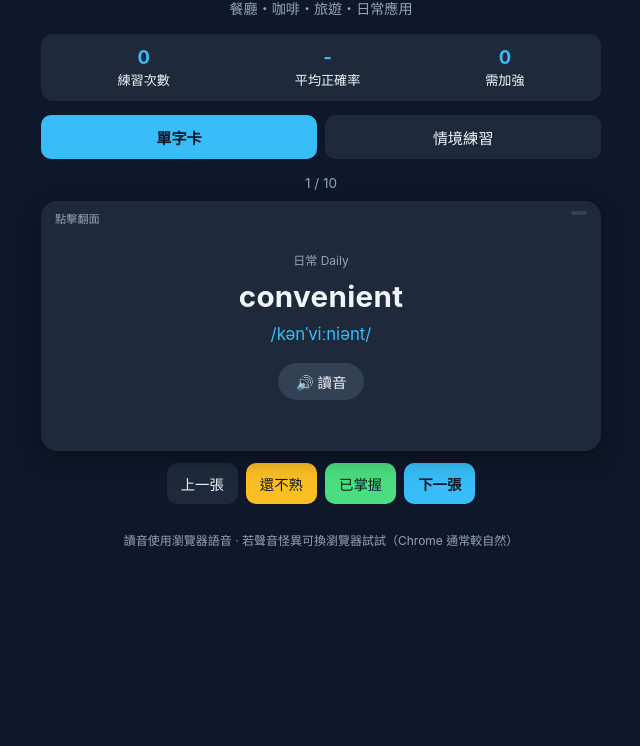
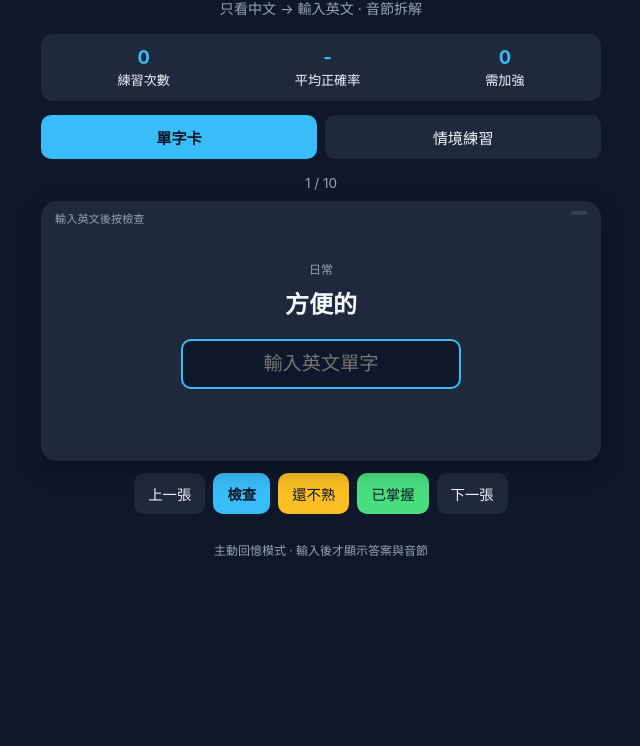
Before and after one commit to siumeifc1988-sketch/english-practice, a plain HTML site: page index.html in a window 1280 px wide. Shown: the part 54-800 px from the top of the page, without its empty margins (319-959 px from the left). Drawn offline with Linux system fonts and the light colour scheme.

Commit message:
Flashcards: Chinese prompt only, type English answer, syllable breakdown instead of IPA

```diff
--- a/index.html
+++ b/index.html
@@ -3,7 +3,7 @@
 <head>
   <meta charset="UTF-8">
   <meta name="viewport" content="width=device-width, initial-scale=1.0">
-  <title>生活英文練習 | 餐廳・咖啡・旅遊</title>
+  <title>生活英文單字卡 | 主動回憶</title>
   <style>
     :root {
       --bg: #0f172a;
@@ -51,10 +51,10 @@
     .panel.active { display: block; }
 
     .flashcard {
-      background: var(--card); border-radius: 16px; padding: 22px 16px;
-      min-height: 250px; display: flex; flex-direction: column;
+      background: var(--card); border-radius: 16px; padding: 24px 18px;
+      min-height: 260px; display: flex; flex-direction: column;
       justify-content: center; align-items: center; text-align: center;
-      cursor: pointer; box-shadow: 0 8px 24px rgba(0,0,0,0.3);
+      box-shadow: 0 8px 24px rgba(0,0,0,0.3);
       margin-bottom: 12px; position: relative;
     }
     .flashcard .label { position: absolute; top: 10px; left: 14px; font-size: 0.7rem; color: var(--muted); }
@@ -63,16 +63,29 @@
       padding: 2px 8px; border-radius: 20px; background: #334155;
     }
     .flashcard .badge.weak { background: var(--error); color: #0f172a; }
-    .flashcard .front, .flashcard .back { width: 100%; }
-    .flashcard .back { display: none; }
-    .flashcard.flipped .front { display: none; }
-    .flashcard.flipped .back { display: block; }
 
-    .category { font-size: 0.75rem; color: var(--muted); margin-bottom: 4px; }
-    .word { font-size: 1.85rem; font-weight: 700; letter-spacing: 0.3px; margin-bottom: 4px; }
-    .ipa { font-size: 1.05rem; color: var(--accent); margin-bottom: 6px; }
-    .meaning { font-size: 1.1rem; margin: 6px 0; }
-    .spelling { font-size: 0.88rem; color: var(--muted); margin-top: 6px; }
+    .category { font-size: 0.75rem; color: var(--muted); margin-bottom: 8px; }
+    .prompt { font-size: 1.5rem; font-weight: 600; margin-bottom: 16px; }
+    .answer-input {
+      width: 100%; max-width: 280px;
+      padding: 12px 14px;
+      border-radius: 10px;
+      border: 2px solid #334155;
+      background: #0f172a;
+      color: var(--text);
+      font-size: 1.2rem;
+      text-align: center;
+      margin-bottom: 12px;
+    }
+    .answer-input:focus { outline: none; border-color: var(--accent); }
+    .answer-input.correct { border-color: var(--success); }
+    .answer-input.wrong { border-color: var(--error); }
+
+    .result-area { width: 100%; margin-top: 8px; display: none; }
+    .result-area.show { display: block; }
+    .correct-word { font-size: 1.6rem; font-weight: 700; margin-bottom: 6px; }
+    .syllable { font-size: 1.15rem; color: var(--accent); margin-bottom: 8px; letter-spacing: 1px; }
+    .meaning { font-size: 1rem; margin: 6px 0; }
     .example { font-size: 0.9rem; color: var(--accent); margin-top: 8px; font-style: italic; }
     .usage { font-size: 0.85rem; color: var(--muted); margin-top: 6px; }
 
@@ -88,7 +101,7 @@
     }
     .speak-btn:active { background: var(--accent); color: #0f172a; }
 
-    .controls { display: flex; gap: 8px; justify-content: center; flex-wrap: wrap; margin-top: 6px; }
+    .controls { display: flex; gap: 8px; justify-content: center; flex-wrap: wrap; margin-top: 8px; }
     button.btn {
       padding: 10px 14px; border: none; border-radius: 10px;
       font-size: 0.9rem; cursor: pointer; background: var(--card); color: var(--text);
@@ -141,8 +154,8 @@
 </head>
 <body>
   <div class="container">
-    <h1>生活英文練習</h1>
-    <p class="subtitle">餐廳・咖啡・旅遊・日常應用</p>
+    <h1>生活英文單字卡</h1>
+    <p class="subtitle">只看中文 → 輸入英文 · 音節拆解</p>
 
     <div class="stats" id="stats">
       <div><strong id="stat-quizzes">0</strong>練習次數</div>
@@ -158,31 +171,32 @@
     <!-- Flashcard -->
     <div id="flash" class="panel active">
       <div class="progress" id="flash-progress">1 / 10</div>
-      <div class="flashcard" id="card" onclick="flipCard()">
-        <div class="label">點擊翻面</div>
+      <div class="flashcard" id="card">
+        <div class="label">輸入英文後按檢查</div>
         <div class="badge" id="card-badge"></div>
-        <div class="front">
-          <div class="category" id="front-cat"></div>
-          <div class="word" id="front-word"></div>
-          <div class="ipa" id="front-ipa"></div>
-          <button class="speak-btn" onclick="event.stopPropagation(); speakWord()">🔊 讀音</button>
-        </div>
-        <div class="back">
-          <div class="word" id="back-word"></div>
-          <div class="ipa" id="back-ipa"></div>
-          <div class="meaning" id="back-meaning"></div>
-          <div class="spelling" id="back-spelling"></div>
-          <div class="example" id="back-example"></div>
-          <div class="usage" id="back-usage"></div>
-          <button class="speak-btn" onclick="event.stopPropagation(); speakWord()">🔊 再聽一次</button>
+
+        <div class="category" id="front-cat"></div>
+        <div class="prompt" id="front-prompt"></div>
+
+        <input type="text" class="answer-input" id="user-answer" placeholder="輸入英文單字" autocomplete="off" autocorrect="off" autocapitalize="off" spellcheck="false">
+
+        <div class="result-area" id="result-area">
+          <div class="correct-word" id="correct-word"></div>
+          <div class="syllable" id="syllable"></div>
+          <div class="example" id="example"></div>
+          <div class="usage" id="usage"></div>
+          <button class="speak-btn" onclick="speakWord()">🔊 讀音</button>
         </div>
       </div>
+
       <div class="controls">
         <button class="btn" onclick="prevCard()">上一張</button>
+        <button class="btn primary" id="check-btn" onclick="checkAnswer()">檢查</button>
         <button class="btn warning" onclick="markWeak()">還不熟</button>
         <button class="btn success" onclick="markKnown()">已掌握</button>
-        <button class="btn primary" onclick="nextCard()">下一張</button>
+        <button class="btn" onclick="nextCard()">下一張</button>
       </div>
+
       <div class="weak-list" id="weak-box" style="display:none">
         <h3>目前需加強的單字</h3>
         <div id="weak-items"></div>
@@ -199,111 +213,100 @@
       <div class="result" id="result" style="display:none"></div>
     </div>
 
-    <footer>讀音使用瀏覽器語音 · 若聲音怪異可換瀏覽器試試（Chrome 通常較自然）</footer>
+    <footer>主動回憶模式 · 輸入後才顯示答案與音節</footer>
   </div>
 
   <script>
-    // Practical daily vocabulary
     const cards = [
       {
         id: "w1",
-        category: "餐廳 Restaurant",
+        category: "餐廳",
+        prompt: "菜單",
         word: "menu",
-        ipa: "/ˈmenjuː/",
-        meaning: "菜單",
-        spelling: "men-u",
+        syllable: "men-u",
         example: "Can I see the menu, please?",
-        usage: "點餐前常說的句子"
+        usage: "點餐前常說"
       },
       {
         id: "w2",
-        category: "餐廳 Restaurant",
+        category: "餐廳",
+        prompt: "推薦",
         word: "recommend",
-        ipa: "/ˌrekəˈmend/",
-        meaning: "推薦",
-        spelling: "兩個 m：re-commend",
+        syllable: "re-com-mend",
         example: "What do you recommend?",
-        usage: "問店員推薦菜色"
+        usage: "問店員推薦菜色（注意兩個 m）"
       },
       {
         id: "w3",
-        category: "餐廳 Restaurant",
+        category: "餐廳",
+        prompt: "帳單",
         word: "bill",
-        ipa: "/bɪl/",
-        meaning: "帳單（美式也常用 check）",
-        spelling: "簡單拼法",
+        syllable: "bill",
         example: "Can I have the bill, please?",
         usage: "結帳時使用"
       },
       {
         id: "w4",
-        category: "咖啡 Cafe",
+        category: "咖啡",
+        prompt: "拿鐵",
         word: "latte",
-        ipa: "/ˈlɑːteɪ/",
-        meaning: "拿鐵",
-        spelling: "lat-te",
+        syllable: "lat-te",
         example: "I'd like a latte, please.",
         usage: "點咖啡常用"
       },
       {
         id: "w5",
-        category: "咖啡 Cafe",
+        category: "咖啡",
+        prompt: "外帶",
         word: "takeaway",
-        ipa: "/ˈteɪkəweɪ/",
-        meaning: "外帶（美式 to go）",
-        spelling: "take-away",
+        syllable: "take-a-way",
         example: "Is this for here or takeaway?",
-        usage: "店員常問的問題"
+        usage: "咖啡店常問的問題"
       },
       {
         id: "w6",
-        category: "旅遊 Travel",
+        category: "旅遊",
+        prompt: "預約 / 訂位",
         word: "reservation",
-        ipa: "/ˌrezəˈveɪʃn/",
-        meaning: "預約、訂位",
-        spelling: "re-ser-va-tion",
-        example: "I have a reservation under Kim.",
-        usage: "飯店或餐廳報預約名字"
+        syllable: "re-ser-va-tion",
+        example: "I have a reservation under Chan.",
+        usage: "飯店或餐廳報預約"
       },
       {
         id: "w7",
-        category: "旅遊 Travel",
+        category: "旅遊",
+        prompt: "行李",
         word: "luggage",
-        ipa: "/ˈlʌɡɪdʒ/",
-        meaning: "行李（不可數）",
-        spelling: "lug-gage（兩個 g）",
+        syllable: "lug-gage",
         example: "Where can I leave my luggage?",
-        usage: "機場或飯店問行李"
+        usage: "不可數名詞，不能加 s"
       },
       {
         id: "w8",
-        category: "旅遊 Travel",
-        word: "direction",
-        ipa: "/dəˈrekʃn/",
-        meaning: "方向",
-        spelling: "di-rec-tion",
+        category: "旅遊",
+        prompt: "方向（問路）",
+        word: "directions",
+        syllable: "di-rec-tions",
         example: "Can you give me directions to the station?",
-        usage: "問路時使用"
+        usage: "問路時用複數"
       },
       {
         id: "w9",
-        category: "日常 Daily",
+        category: "日常",
+        prompt: "有空的 / 可用的",
         word: "available",
-        ipa: "/əˈveɪləbl/",
-        meaning: "有空的、可用的",
-        spelling: "a-vail-able",
+        syllable: "a-vail-a-ble",
         example: "Is this table available?",
         usage: "問座位或時間是否有空"
       },
       {
         id: "w10",
-        category: "日常 Daily",
+        category: "日常",
+        prompt: "方便的",
         word: "convenient",
-        ipa: "/kənˈviːniənt/",
-        meaning: "方便的",
-        spelling: "con-ven-ient",
-        example: "Is it convenient for you to meet tomorrow?",
-        usage: "約時間或問地點是否方便"
+        syllable: "con-ven-ient",
+        example: "Is it convenient for you?",
+        usage: "約時間或問是否方便"
       }
     ];
 
@@ -312,7 +315,7 @@
         id: "q1",
         type: "mc",
         q: "在餐廳想看菜單，最自然的說法是？",
-        options: ["Give me menu.", "Can I see the menu, please?", "I want menu."],
+        options: ["Give me menu.", "Can I see the menu, please?", "I want the menu."],
         answer: 1,
         point: "menu",
         explain: "禮貌又常用的說法是 Can I see the menu, please?"
@@ -323,16 +326,16 @@
         q: "想請店員推薦：What do you ______ ?",
         answer: "recommend",
         point: "recommend",
-        explain: "問推薦用 recommend。"
+        explain: "拼法是 re-com-mend（兩個 m）。"
       },
       {
         id: "q3",
         type: "mc",
-        q: "結帳時怎麼說？",
-        options: ["I want pay.", "Can I have the bill, please?", "Give me money."],
+        q: "結帳時最常用的說法是？",
+        options: ["I want pay.", "Can I have the bill, please?", "Give me the money."],
         answer: 1,
         point: "bill",
-        explain: "Can I have the bill, please? 是最常見的結帳說法（美式也可用 check）。"
+        explain: "Can I have the bill, please? 是最常見說法。"
       },
       {
         id: "q4",
@@ -345,7 +348,7 @@
       {
         id: "q5",
         type: "mc",
-        q: "店員問「在這裡喝還是外帶？」較自然的英文是？",
+        q: "店員問「在這裡喝還是外帶？」較自然的是？",
         options: ["Here or takeaway?", "Is this for here or takeaway?", "You eat here?"],
         answer: 1,
         point: "takeaway",
@@ -354,32 +357,14 @@
       {
         id: "q6",
         type: "fill",
-        q: "飯店報預約：I have a ______ under Chen.",
+        q: "飯店報預約：I have a ______ under Chan.",
         answer: "reservation",
         point: "reservation",
         explain: "reservation 是預約/訂位。"
-      },
-      {
-        id: "q7",
-        type: "mc",
-        q: "「行李」正確說法是？",
-        options: ["luggages", "luggage", "luggags"],
-        answer: 1,
-        point: "luggage",
-        explain: "luggage 是不可數名詞，不能加 s。"
-      },
-      {
-        id: "q8",
-        type: "fill",
-        q: "問路：Can you give me ______ to the station?",
-        answer: "directions",
-        point: "direction",
-        explain: "directions（複數）表示「怎麼走」。"
       }
     ];
 
-    // Storage
-    const STORAGE_KEY = "dailyEnglishData";
+    const STORAGE_KEY = "dailyEnglishActiveRecall";
 
     function loadData() {
       try {
@@ -396,21 +381,15 @@
 
     let data = loadData();
 
-    // Better voice selection
     let preferredVoice = null;
-
     function loadVoices() {
       const voices = speechSynthesis.getVoices();
-      // Prefer clear English voices
       preferredVoice = voices.find(v => v.lang === "en-US" && /Google|Samantha|Susan|Natural|Premium/i.test(v.name))
-        || voices.find(v => v.lang === "en-US" && v.localService)
+        || voices.find(v => v.lang === "en-US")
         || voices.find(v => v.lang.startsWith("en"))
         || null;
     }
-
-    if (speechSynthesis.onvoiceschanged !== undefined) {
-      speechSynthesis.onvoiceschanged = loadVoices;
-    }
+    if (speechSynthesis.onvoiceschanged !== undefined) speechSynthesis.onvoiceschanged = loadVoices;
     loadVoices();
 
     function speakWord() {
@@ -420,12 +399,10 @@
       const utt = new SpeechSynthesisUtterance(c.word);
       utt.lang = "en-US";
       utt.rate = 0.8;
-      utt.pitch = 1;
       if (preferredVoice) utt.voice = preferredVoice;
       speechSynthesis.speak(utt);
     }
 
-    // Stats
     function updateStats() {
       const history = data.quizHistory || [];
       document.getElementById("stat-quizzes").textContent = history.length;
@@ -444,7 +421,7 @@
       Object.entries(data.cardStatus || {}).forEach(([id, status]) => {
         if (status === "weak") {
           const c = cards.find(x => x.id === id);
-          if (c) weaks.push(c.word + "（" + c.meaning + "）");
+          if (c) weaks.push(c.word + "（" + c.prompt + "）");
         }
       });
       if (weaks.length) {
@@ -455,7 +432,6 @@
       }
     }
 
-    // Flashcard
     let orderedCards = [];
     let current = 0;
 
@@ -476,14 +452,11 @@
       if (!orderedCards.length) buildCardOrder();
       const c = orderedCards[current];
       document.getElementById("front-cat").textContent = c.category;
-      document.getElementById("front-word").textContent = c.word;
-      document.getElementById("front-ipa").textContent = c.ipa;
-      document.getElementById("back-word").textContent = c.word;
-      document.getElementById("back-ipa").textContent = c.ipa;
-      document.getElementById("back-meaning").textContent = c.meaning;
-      document.getElementById("back-spelling").textContent = "拼法：" + c.spelling;
-      document.getElementById("back-example").textContent = "例句：" + c.example;
-      document.getElementById("back-usage").textContent = c.usage;
+      document.getElementById("front-prompt").textContent = c.prompt;
+      document.getElementById("user-answer").value = "";
+      document.getElementById("user-answer").className = "answer-input";
+      document.getElementById("user-answer").disabled = false;
+      document.getElementById("result-area").classList.remove("show");
       document.getElementById("flash-progress").textContent = (current + 1) + " / " + orderedCards.length;
 
       const badge = document.getElementById("card-badge");
@@ -498,12 +471,41 @@
         badge.textContent = "";
         badge.className = "badge";
       }
-      document.getElementById("card").classList.remove("flipped");
+
+      document.getElementById("user-answer").focus();
     }
 
-    function flipCard() {
-      document.getElementById("card").classList.toggle("flipped");
+    function checkAnswer() {
+      const c = orderedCards[current];
+      const input = document.getElementById("user-answer");
+      const userVal = input.value.trim().toLowerCase();
+      const correct = c.word.toLowerCase();
+
+      if (!userVal) return;
+
+      const resultArea = document.getElementById("result-area");
+      document.getElementById("correct-word").textContent = c.word;
+      document.getElementById("syllable").textContent = c.syllable;
+      document.getElementById("example").textContent = "例句：" + c.example;
+      document.getElementById("usage").textContent = c.usage;
+      resultArea.classList.add("show");
+
+      if (userVal === correct) {
+        input.className = "answer-input correct";
+      } else {
+        input.className = "answer-input wrong";
+        // auto mark weak on wrong
+        data.cardStatus = data.cardStatus || {};
+        data.cardStatus[c.id] = "weak";
+        saveData(data);
+      }
+      input.disabled = true;
     }
+
+    // Enter key to check
+    document.getElementById("user-answer").addEventListener("keydown", (e) => {
+      if (e.key === "Enter") checkAnswer();
+    });
 
     function nextCard() {
       current = (current + 1) % orderedCards.length;
@@ -531,7 +533,7 @@
       showCard();
     }
 
-    // Quiz
+    // Quiz (kept simple)
     let userAnswers = [];
 
     function startQuiz() {
@@ -581,7 +583,6 @@
         exp.id = "explain-" + i;
         exp.textContent = q.explain;
         div.appendChild(exp);
-
         area.appendChild(div);
       });
 
@@ -596,18 +597,14 @@
       qs.forEach((q, i) => {
         const ans = userAnswers[i];
         let isCorrect = false;
-        if (q.type === "mc") {
-          isCorrect = ans && ans.value === q.answer;
-        } else {
-          isCorrect = ans && ans.value === q.answer.toLowerCase();
-        }
+        if (q.type === "mc") isCorrect = ans && ans.value === q.answer;
+        else isCorrect = ans && ans.value === q.answer.toLowerCase();
 
-        if (isCorrect) {
-          correct++;
-        } else {
+        if (isCorrect) correct++;
+        else {
           data.weakPoints = data.weakPoints || {};
           data.weakPoints[q.point] = (data.weakPoints[q.point] || 0) + 1;
-          const related = cards.find(c => c.word === q.point);
+          const related = cards.find(c => c.word === q.point || c.word === q.point + "s");
           if (related) {
             data.cardStatus = data.cardStatus || {};
             data.cardStatus[related.id] = "weak";
@@ -630,9 +627,8 @@
         } else {
           const input = cardsEl[i].querySelector("input");
           input.disabled = true;
-          if (isCorrect) {
-            input.style.borderColor = "var(--success)";
-          } else {
+          if (isCorrect) input.style.borderColor = "var(--success)";
+          else {
             input.style.borderColor = "var(--error)";
             input.placeholder = "正確答案：" + q.answer;
           }
@@ -645,18 +641,15 @@
       if (data.quizHistory.length > 30) data.quizHistory = data.quizHistory.slice(-30);
       saveData(data);
 
-      const result = document.getElementById("result");
-      result.style.display = "block";
-      result.innerHTML = `<div class="score">${correct} / ${qs.length}</div>
-        <p style="margin-top:6px">正確率 ${percent}%</p>
-        <p style="margin-top:6px;color:var(--muted)">${percent === 100 ? "全部答對！生活英文更穩了" : "已顯示解釋，相關單字會優先出現在單字卡"}</p>`;
+      document.getElementById("result").style.display = "block";
+      document.getElementById("result").innerHTML = `<div class="score">${correct} / ${qs.length}</div>
+        <p style="margin-top:6px">正確率 ${percent}%</p>`;
 
       document.getElementById("submit-btn").style.display = "none";
       document.getElementById("retry-btn").style.display = "inline-block";
       buildCardOrder();
     }
 
-    // Tabs
     document.querySelectorAll(".tab").forEach(tab => {
       tab.addEventListener("click", () => {
         document.querySelectorAll(".tab").forEach(t => t.classList.remove("active"));
@@ -666,7 +659,6 @@
       });
     });
 
-    // Init
     buildCardOrder();
     showCard();
     startQuiz();
```
